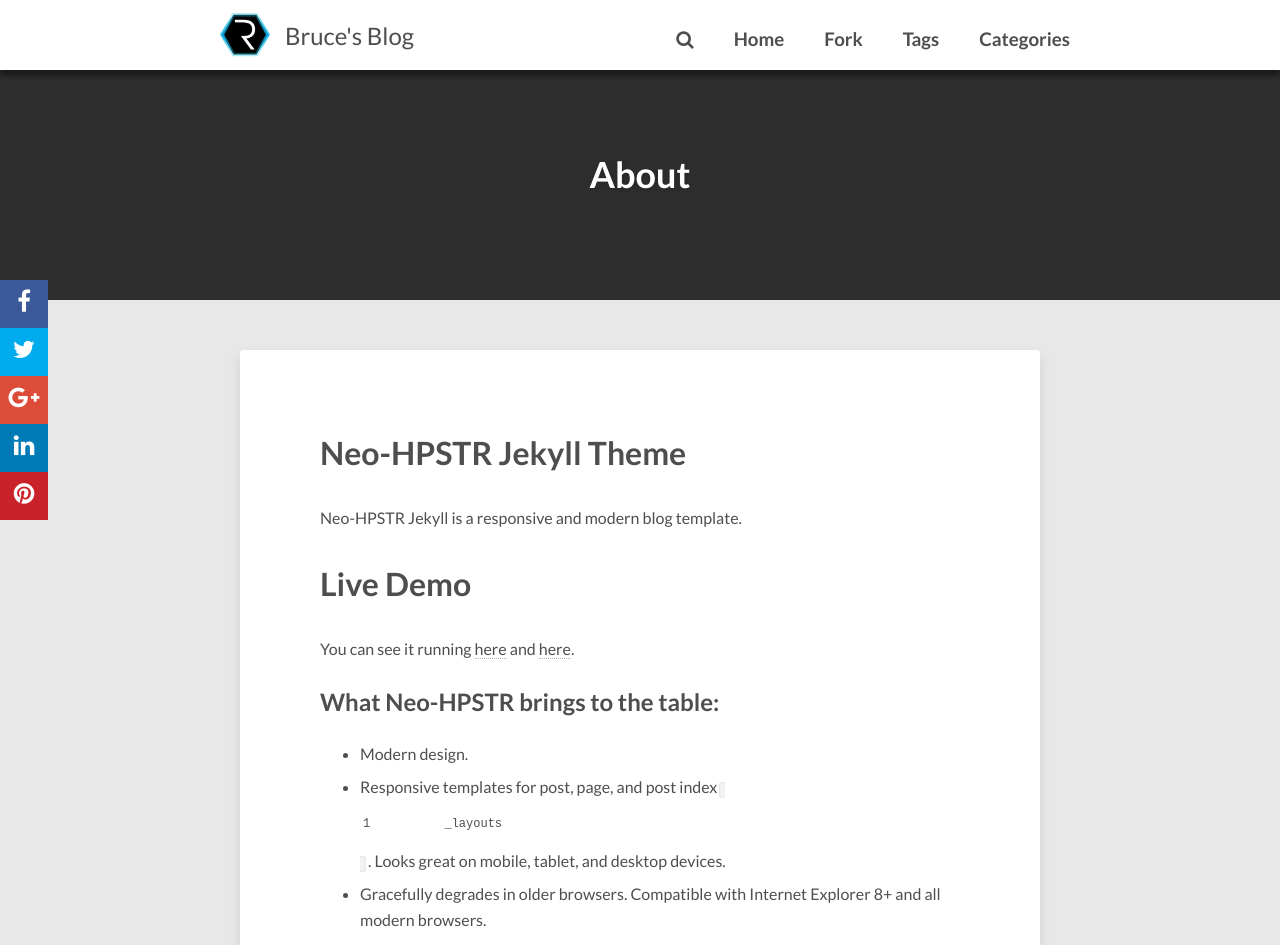
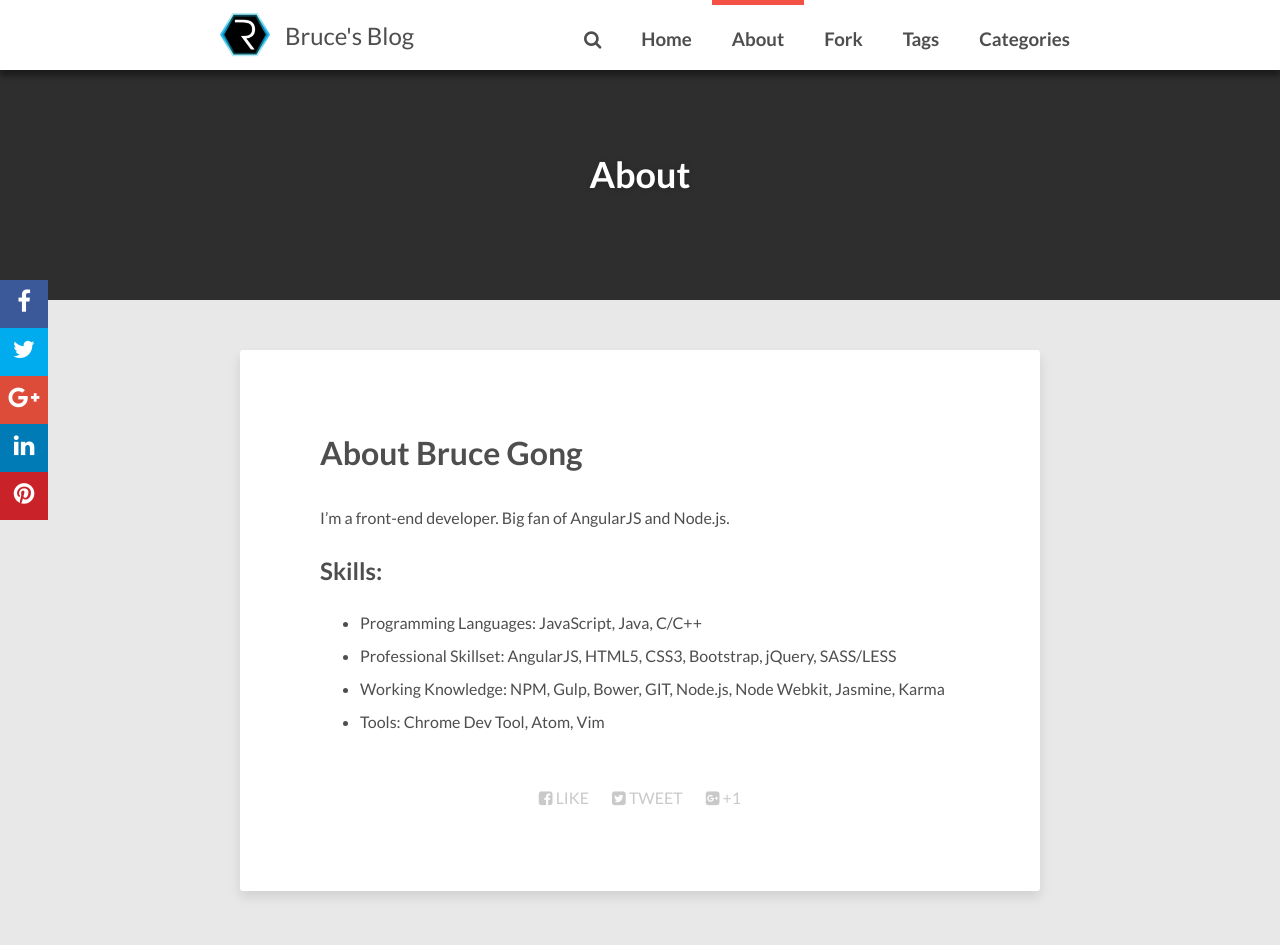
Before and after one commit to bruce-gong/bruce-gong.github.io, a Jekyll site: the page built from about/index.md, in a window 1280 px wide and 1400 px high. Shown: the top 945 px of the window. Built offline with Jekyll 4.4.1, drawn with Linux system fonts in a browser that asks for light colours; nearby versions of some CDN libraries; comment, search, counter and statistics services are not loaded; some of the changed text lies outside the part shown.

Commit message:
Modify post

```diff
--- a/_config.yml
+++ b/_config.yml
@@ -18,6 +18,8 @@
 menu:
   - title: 'Home'
     url: '/'
+  - title: 'About'
+    url: '/about'
   - title: 'Fork'
     url: 'https://github.com/bruce2045/bruce2045.github.io'
   - title: 'Tags'
--- a/about/index.md
+++ b/about/index.md
@@ -4,35 +4,13 @@ title: About
 share: true
 ---
 
-# Neo-HPSTR Jekyll Theme
+# About Bruce Gong
 
-Neo-HPSTR Jekyll is a responsive and modern blog template.
+I'm a front-end developer. Big fan of AngularJS and Node.js.
 
-# Live Demo
+## Skills:
 
-You can see it running [here](http://blog.rhesoft.com/) and [here](http://aronbordin.com/neo-hpstr-jekyll-theme/).
-
-
-## What Neo-HPSTR brings to the table:
-
-* Modern design.
-* Responsive templates for post, page, and post index `_layouts`. Looks great on mobile, tablet, and desktop devices.
-* Gracefully degrades in older browsers. Compatible with Internet Explorer 8+ and all modern browsers.
-* Sweet topbar animated menu with support for drop-downs.
-* Optional [Disqus](http://disqus.com) comments and social sharing links.
-* [Open Graph](https://developers.facebook.com/docs/opengraph/) and [Twitter Cards](https://dev.twitter.com/docs/cards) support for a better social sharing experience.
-* Simple [custom 404 page](http://mmistakes.github.io/hpstr-jekyll-theme/404.html) to get you started.
-* Stylesheets for Pygments and Coderay [syntax highlighting](http://mmistakes.github.io/hpstr-jekyll-theme/code-highlighting-post/) to make your code examples look snazzy
-* Author panel, with social links
-* Read more tag support(similar with Wordpress ).
-
-![Preview](http://aronbordin.com/images/neo-hpstr-jekyll-theme-preview.png)
-
-
----
-
-## Getting Started
-
-Neo-HPSTR takes advantage of Sass and data files to make customizing easier. These features require Jekyll 2.x and will not work with older versions of Jekyll.
-
-To learn how to install and use this theme check out the [Setup Guid](http://aronbordin.com/neo-hpstr-jekyll-theme//theme-setup/) for more information.
+* Programming Languages: JavaScript, Java, C/C++
+* Professional Skillset: AngularJS, HTML5, CSS3, Bootstrap, jQuery, SASS/LESS
+* Working Knowledge: NPM, Gulp, Bower, GIT, Node.js, Node Webkit, Jasmine, Karma
+* Tools: Chrome Dev Tool, Atom, Vim
```
Also changed, not shown: _posts/2013-08-16-code-highlighting-post.md (+5 -5 lines).
